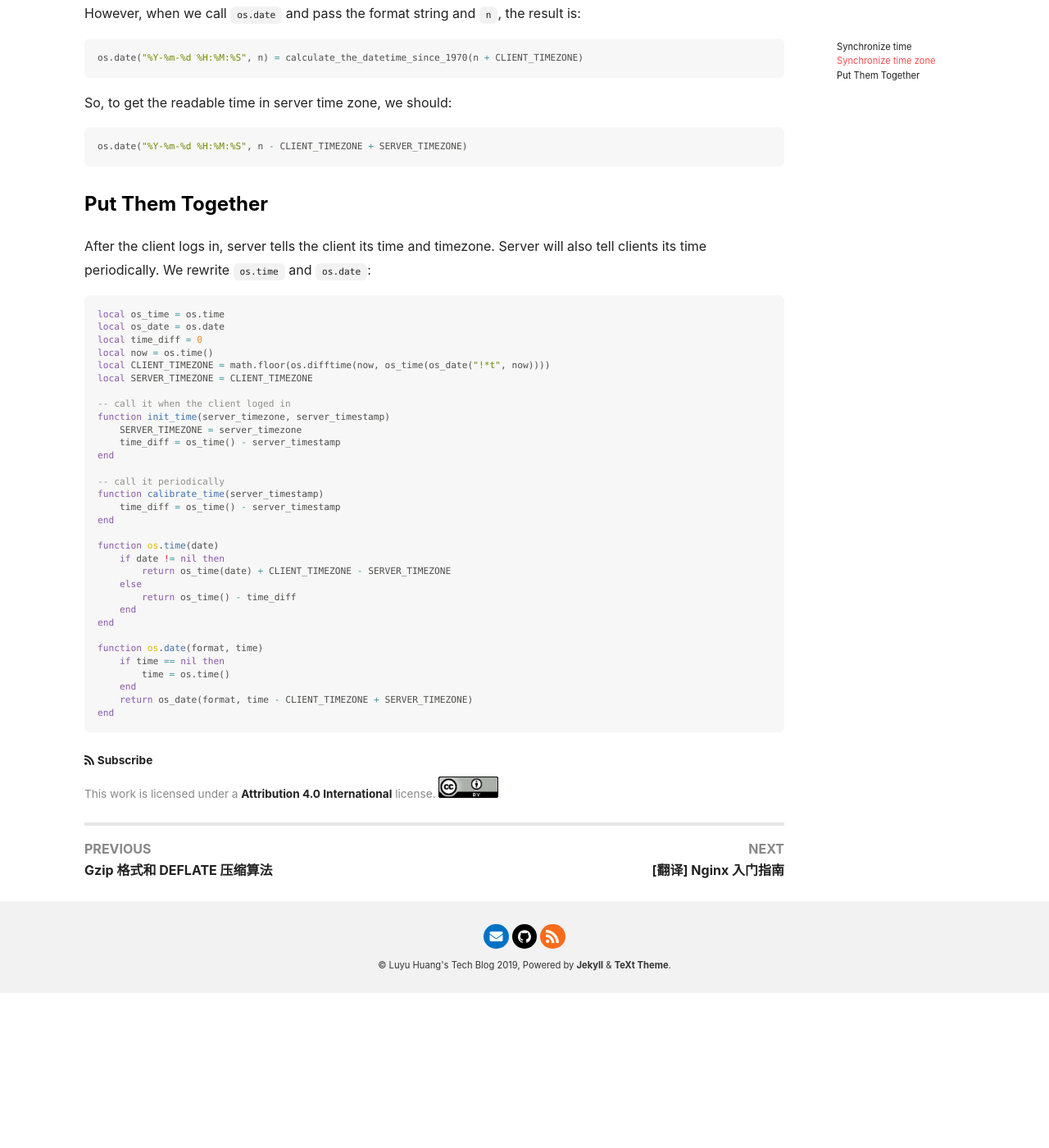
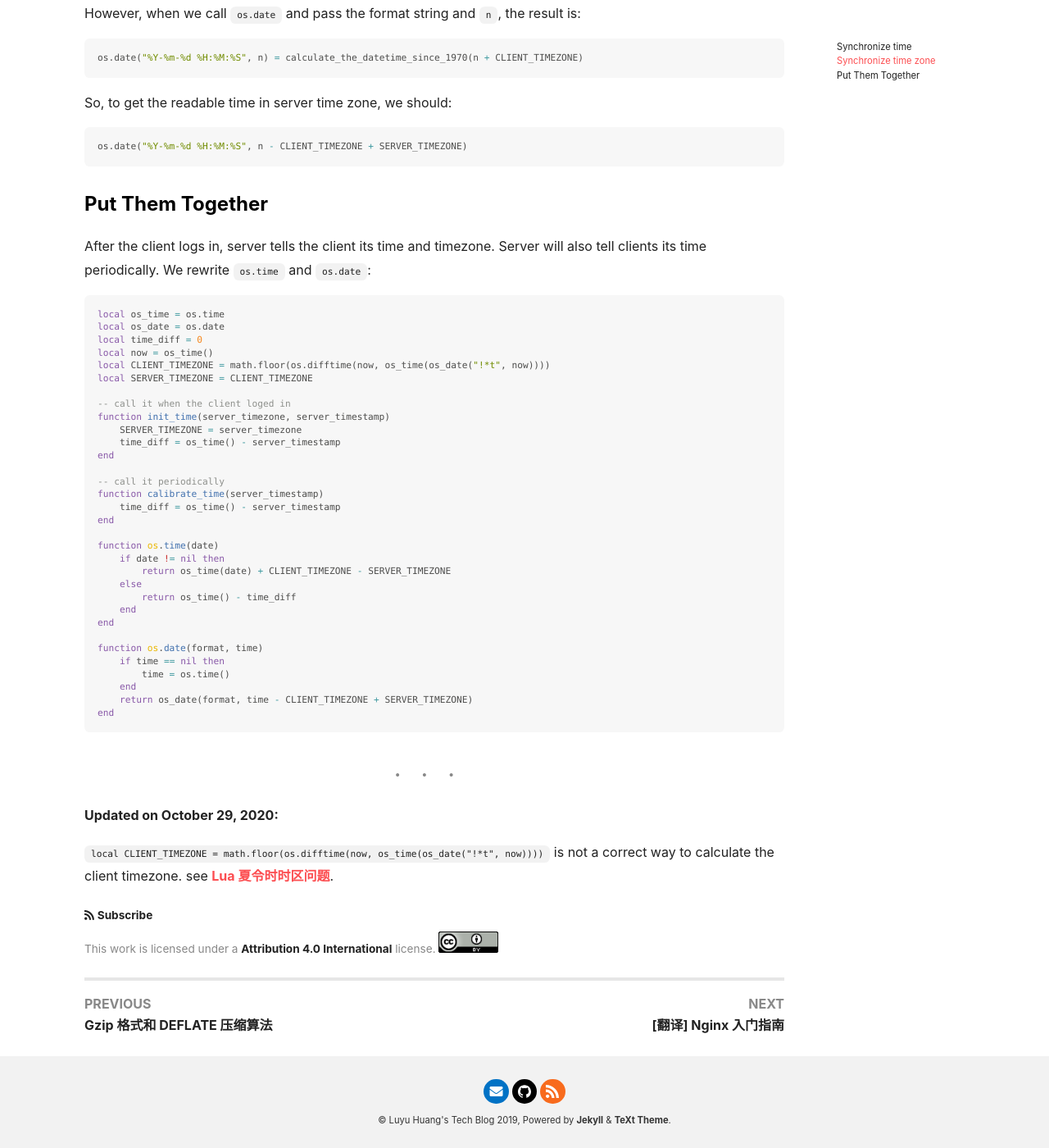
Before and after one commit to luyuhuang/luyuhuang.github.io, a Jekyll site: the page built from _posts/2020-05-08-sync-time-zone.md, in a window 1280 px wide and 1400 px high, scrolled down 2046 px. Shown: the whole window at 82% size. Built offline with Jekyll 4.4.1, drawn with Linux system fonts in a browser that asks for light colours; nearby versions of some CDN libraries; comment, search, counter and statistics services are not loaded; before the commit the page ends 3257 px from its top, so only the background shows below that.

Commit message:
add 1 post

````diff
--- a/_posts/2020-05-08-sync-time-zone.md
+++ b/_posts/2020-05-08-sync-time-zone.md
@@ -78,7 +78,7 @@
 local os_time = os.time
 local os_date = os.date
 local time_diff = 0
-local now = os.time()
+local now = os_time()
 local CLIENT_TIMEZONE = math.floor(os.difftime(now, os_time(os_date("!*t", now))))
 local SERVER_TIMEZONE = CLIENT_TIMEZONE
 
@@ -108,3 +108,9 @@
     return os_date(format, time - CLIENT_TIMEZONE + SERVER_TIMEZONE)
 end
 ```
+
+***
+
+**Updated on October 29, 2020:**
+
+`local CLIENT_TIMEZONE = math.floor(os.difftime(now, os_time(os_date("!*t", now))))` is not a correct way to calculate the client timezone. see [Lua 夏令时时区问题](/2020/10/29/lua-dst.html).
````
Also changed, not shown: _drafts/lua-dst.md (deleted, +0 -27 lines), _posts/2020-10-29-lua-dst.md (added, +44 -0 lines).
